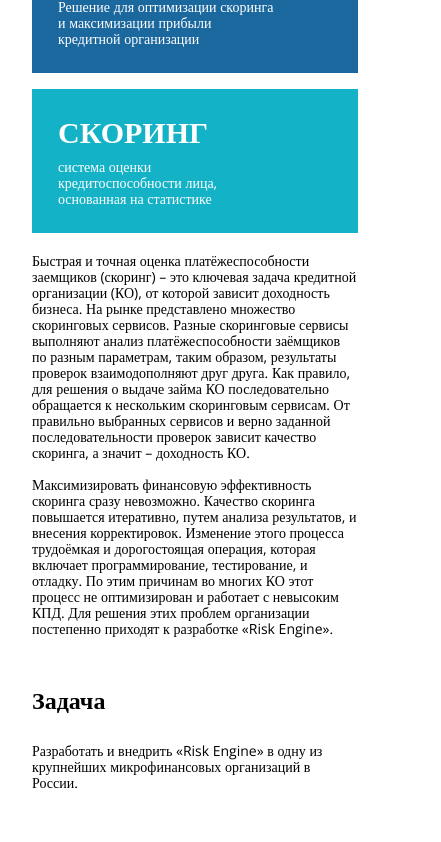
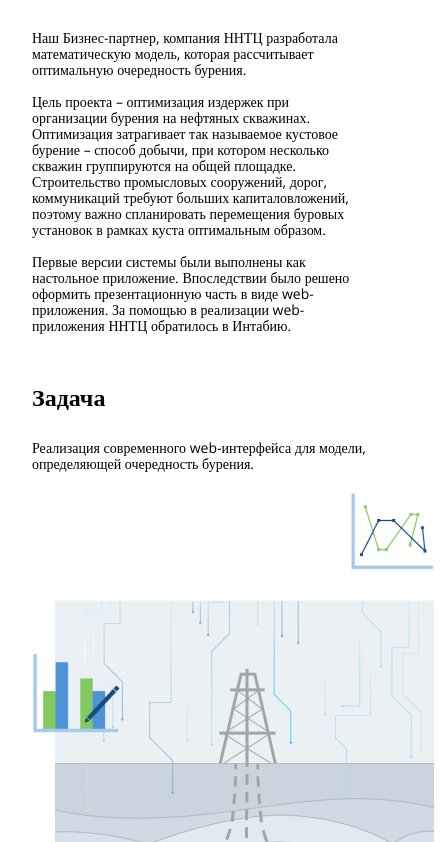
Before and after one commit to iWatson38/case-pages, a website built with Vite: page index.html in a window 390 px wide. Shown: the part 648-1490 px from the top of the page, 441 px wide, since content can reach past the window. Built offline with nearby package versions, Linux system fonts and the light colour scheme.

Commit message:
feat: nntz drilling optimization

```diff
--- a/index.html
+++ b/index.html
@@ -12,7 +12,10 @@
     <title>Case Pages</title>
   </head>
   <body>
-    <div id="web-loan"></div>
-    <script type="module" src="/src/scripts/web-loan/web-loan.js"></script>
+    <div id="nntz-drilling-optimization"></div>
+    <script
+      type="module"
+      src="/src/scripts/nntz-drilling-optimization/nntz-drilling-optimization.js"
+    ></script>
   </body>
 </html>
--- /dev/null
+++ b/src/scripts/nntz-drilling-optimization/nntz-drilling-optimization.js
@@ -0,0 +1,111 @@
+import '../../styles/styles.css';
+
+document.getElementById('nntz-drilling-optimization').innerHTML = /* html */ `
+    <div class="header nntz-drilling-optimization-header">
+        <div class="page-wrapper">
+            <div>
+                <img src="/src/scripts/nntz-drilling-optimization/images/nntz-drilling-optimization-logo.png" alt="logo" class="logo nntz-drilling-optimization-logo" />
+            </div>
+            <h1 class="title nntz-drilling-optimization-header-title">Оптимизация бурения<br>нефтяных скважин</h1>
+            <div class="params">
+                <p class="param direction nntz-drilling-optimization-direction">Веб система</p>
+                <p class="param competence nntz-drilling-optimization-competence">Ритейл</p>
+            </div>
+            <div>
+                <img src="/src/scripts/nntz-drilling-optimization/images/nntz-drilling-optimization-header-background-illustration.png" alt="header-background-illustration" class="nntz-drilling-optimization-header-background-illustration" />
+            </div>
+        </div>
+    </div>
+
+    <div class="page-wrapper">
+        <div class="nntz-drilling-optimization-page-description">
+            <div>
+                <p class="paragraph">Наш Бизнес-партнер, компания ННТЦ разработала математическую модель, которая рассчитывает оптимальную очередность бурения.</p>
+                <p class="paragraph paragraph-margin-top">Цель проекта – оптимизация издержек при организации бурения на нефтяных скважинах. Оптимизация затрагивает так называемое кустовое бурение – способ добычи, при котором несколько скважин группируются на общей площадке. Строительство промысловых сооружений, дорог, коммуникаций требуют больших капиталовложений, поэтому важно спланировать перемещения буровых установок в рамках куста оптимальным образом.</p>
+                <p class="paragraph paragraph-margin-top">Первые версии системы были выполнены как настольное приложение. Впоследствии было решено оформить презентационную часть в виде web- приложения. За помощью в реализации web-приложения ННТЦ обратилось в Интабию.</p>
+            </div>
+        </div>
+
+        <section class="section">
+            <h2 class="section-title">Задача</h2>
+            <div class="block-with-definition nntz-drilling-optimization-block-with-definition">
+                <p class="paragraph text-area content-wrapper">Реализация современного web-интерфейса для модели, определяющей очередность бурения.</p>
+                <div class="definition-area">
+                    <img src="/src/scripts/nntz-drilling-optimization/images/nntz-drilling-optimization-task-illustration.png" alt="task-illustration" class="nntz-drilling-optimization-task-illustration" />
+                </div>
+            </div>
+        </section>
+
+        <section class="section">
+            <h2 class="section-title">Решение</h2>
+            <p class="paragraph content-wrapper">В интерфейсе необходимо было создать возможности для формирования расписаний работ на буровых площадках, построения графиков и прогнозов по добыче нефти, загруженности каналов транспортировки.</p>
+            <p class="paragraph paragraph-margin-top content-wrapper">Требования к функциональности выдвигались серьёзные, сложность компоновки большого количества элементов оказалась высокой. Главная страница созданного решения напоминает интерфейс MS-Project, выполненный на вебе – расписания, графики, бюджеты, диаграммы Ганта.</p>
+            <p class="paragraph paragraph-margin-top content-wrapper">Интерфейс построения графиков и диаграмм реализован на основе одной из существующих библиотек. Исходный код библиотеки был переработан под функционал проекта. Были добавлены возможности группировки элементов на диаграммах, построение дополнительных графиков и возможность изменять параметры и очередность работ непосредственно в графическом представлении.</p>
+        </section>
+
+        <section class="section">
+            <h2 class="section-title">Технологии</h2>
+            <ul class="technology-list content-wrapper">
+                <li class="technology-container">
+                    <div>
+                        <img src="http://192.168.1.112:8080/wp-content/uploads/2023/02/angular.png" alt="angular" class="technology-logo" />
+                    </div>
+                    <p class="technology-name">Angular</p>
+                </li>
+                <li class="technology-container">
+                    <div>
+                        <img src="http://192.168.1.112:8080/wp-content/uploads/2023/01/Spring-boot.png" alt="spring" class="technology-logo" />
+                    </div>
+                    <p class="technology-name">Spring</p>
+                </li>
+                <li class="technology-container">
+                    <div>
+                        <img src="http://192.168.1.112:8080/wp-content/uploads/2023/01/Java-8.png" alt="java-11" class="technology-logo" />
+                    </div>
+                    <p class="technology-name">Java 11</p>
+                </li>
+                <li class="technology-container">
+                    <div>
+                        <img src="http://192.168.1.112:8080/wp-content/uploads/2023/01/Postgres-9.x.png" alt="postgresql" class="technology-logo" />
+                    </div>
+                    <p class="technology-name">PostgreSql</p>
+                </li>
+                <li class="technology-container">
+                    <div>
+                        <img src="http://192.168.1.112:8080/wp-content/uploads/2023/02/Docker.png" alt="docer" class="technology-logo" />
+                    </div>
+                    <p class="technology-name">Docker</p>
+                </li>
+                <li class="technology-container">
+                    <div>
+                        <img src="http://192.168.1.112:8080/wp-content/uploads/2023/02/gitlab-ci.png" alt="gitlab-ci" class="technology-logo" />
+                    </div>
+                    <p class="technology-name">GitLab CI</p>
+                </li>
+            </ul>
+        </section>
+
+        <section class="section staff-comment-section">
+            <div class="comment-container nntz-drilling-optimization-transponder-comment-container">
+                <p class="paragraph">Проект объединил в себе удобный интерфейс, красивый и современный дизайн, а так же сложные высокоточные расчеты по большому количеству параметров.</p>
+                <p class="paragraph paragraph-margin-top">Поэтому работа на проекте была трудоемкой, но интересной.</p>
+                <div class="staff-container">
+                    <p class="staff-name">Талапин Иван</p>
+                    <p class="staff-post">Руководитель отдела тестирования</p>
+                </div>
+            </div>
+            <div>
+                <img src="http://192.168.1.112:8080/wp-content/uploads/2023/02/Talapin-Ivan.png" alt="talapin-ivan" class="staff-photo" />
+            </div>
+        </section>
+    </div>
+
+    <div class="footer">
+        <div class="page-wrapper">
+            <h3 class="footer-title">Похожие кейсы</h3>
+            <div>
+                <OtherProjectsComponent ids="75" />
+            </div>
+        </div>
+    </div>
+`;
--- a/src/styles/styles.css
+++ b/src/styles/styles.css
@@ -53,8 +53,6 @@
   background-position: bottom;
   background-repeat: no-repeat;
   background-size: cover;
-  padding-top: 273px;
-  padding-bottom: 111px;
   position: relative;
   overflow-x: clip;
 }
@@ -117,10 +115,6 @@
 }
 
 @media (max-width: 768px) {
-  .header {
-    padding-top: 136px;
-    padding-bottom: 146px;
-  }
   .title {
     font-size: 22px;
     line-height: 24px;
@@ -1909,3 +1903,73 @@
     margin-bottom: 112px;
   }
 }
+
+/* NNTZ-DRILLING-OPTIMIZATION PAGE */
+.nntz-drilling-optimization-header {
+  padding-top: 190px;
+  padding-bottom: 167px;
+  background-image: url(/src/scripts/nntz-drilling-optimization/images/nntz-drilling-optimization-header-background.png);
+}
+.nntz-drilling-optimization-logo {
+  max-width: 407px;
+}
+.nntz-drilling-optimization-header-title {
+  color: #164b80;
+}
+.nntz-drilling-optimization-direction {
+  color: white;
+  background: #a0190c;
+}
+.nntz-drilling-optimization-competence {
+  color: #a0190c;
+  border-color: #a0190c;
+}
+.nntz-drilling-optimization-page-description {
+  display: grid;
+  grid-template-columns: 1fr 380px;
+}
+.nntz-drilling-optimization-header-background-illustration {
+  position: absolute;
+  bottom: -280px;
+  right: -106px;
+}
+.nntz-drilling-optimization-task-illustration {
+  position: absolute;
+  left: 0;
+  top: -360px;
+}
+.nntz-drilling-optimization-transponder-comment-container {
+  background: #ebf0f5;
+}
+
+@media (max-width: 1919px) {
+  .nntz-drilling-optimization-header-background-illustration {
+    bottom: -160px;
+    right: 132px;
+  }
+}
+@media (max-width: 1439px) {
+  .nntz-drilling-optimization-header-background-illustration {
+    max-width: 444px;
+  }
+}
+@media (max-width: 1080px) {
+  .nntz-drilling-optimization-header-background-illustration {
+    display: none;
+  }
+  .nntz-drilling-optimization-task-illustration {
+    top: -522px;
+  }
+}
+@media (max-width: 960px) {
+  .nntz-drilling-optimization-page-description {
+    grid-template-columns: 1fr;
+  }
+  .nntz-drilling-optimization-block-with-definition {
+    grid-template-areas: 'text' 'definition';
+  }
+  .nntz-drilling-optimization-task-illustration {
+    position: relative;
+    top: 0;
+  }
+}
```
Also changed, not shown: src/scripts/nntz-drilling-optimization/images/GitLab CI.png (added), src/scripts/nntz-drilling-optimization/images/Talapin-Ivan.png (added), src/scripts/nntz-drilling-optimization/images/nntz-drilling-optimization-header-background-illustration.png (added), src/scripts/nntz-drilling-optimization/images/nntz-drilling-optimization-header-background.png (added), src/scripts/nntz-drilling-optimization/images/nntz-drilling-optimization-logo.png (added), src/scripts/nntz-drilling-optimization/images/nntz-drilling-optimization-task-illustration.png (added).
